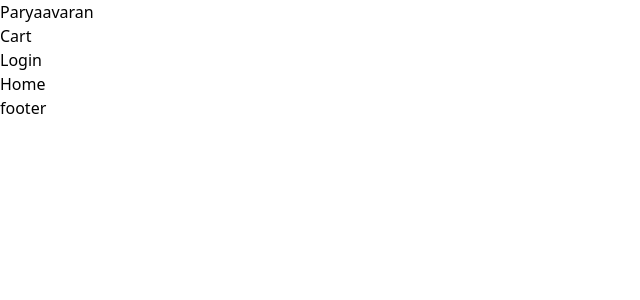
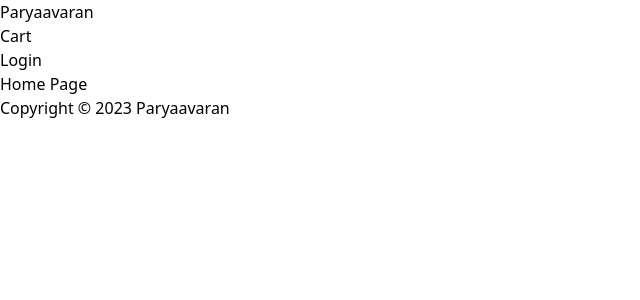
Before and after one commit to kirtanchandak/Paryaavaran, a Next.js app: page / in a window 1280 px wide. Shown: the top 300 px of the page, without its empty margins (0-640 px from the left). Built offline with nearby package versions, Linux system fonts and the light colour scheme.

Commit message:
footer done

```diff
--- /dev/null
+++ b/src/components/Footer.jsx
@@ -0,0 +1,11 @@
+import React from "react";
+
+function Footer() {
+  return (
+    <div className="flex justify-center items-center shadow-inner h-12">
+      Copyright © 2023 Paryaavaran
+    </div>
+  );
+}
+
+export default Footer;
--- a/src/components/Layout.js
+++ b/src/components/Layout.js
@@ -1,4 +1,5 @@
 import React from "react";
+import Footer from "./Footer";
 import Header from "./Header";
 
 function Layout({ children }) {
@@ -8,7 +9,9 @@ function Layout({ children }) {
         <Header />
       </header>
       <main className="container m-auto mt-4 px-4">{children}</main>
-      <footer>footer</footer>
+      <footer>
+        <Footer />
+      </footer>
     </div>
   );
 }
--- a/src/pages/index.js
+++ b/src/pages/index.js
@@ -13,7 +13,7 @@ export default function Home() {
         <link rel="icon" href="/favicon.ico" />
       </Head>
       <main>
-        <Layout>Home</Layout>
+        <Layout>Home Page</Layout>
       </main>
     </>
   );
```
